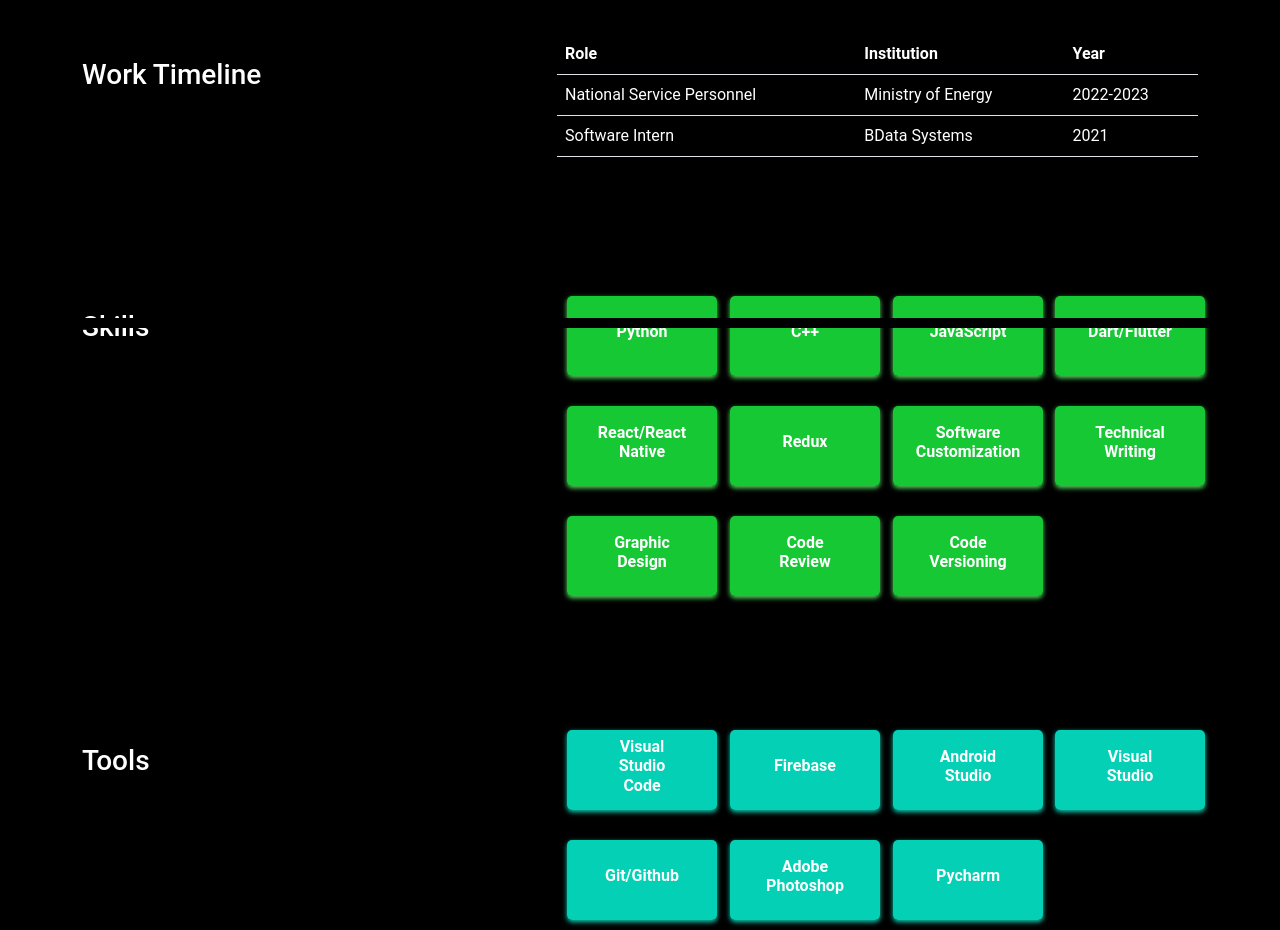
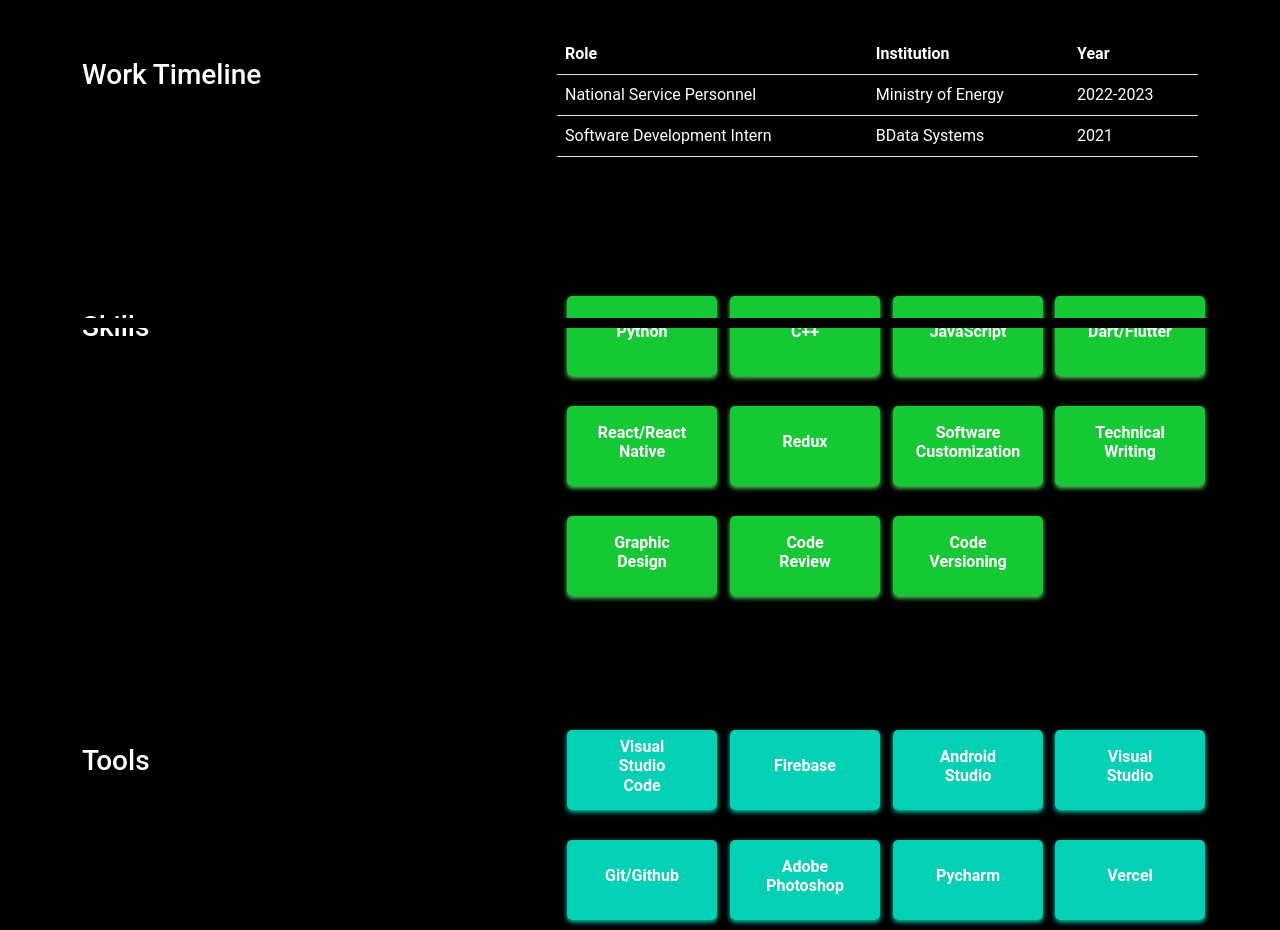
Before and after one commit to Aquarius-blake/portfolio, a React (Create React App) app: page /about in a window 1280 px wide. Shown: the part 472-1402 px from the top of the page. Built offline with nearby package versions, Linux system fonts and the light colour scheme.

Commit message:
update content_option.js

```diff
--- a/src/content_option.js
+++ b/src/content_option.js
@@ -38,7 +38,7 @@ const worktimeline = [
         date: "2022-2023",
     },
     {
-        jobtitle: "Software Intern",
+        jobtitle: "Software Development Intern",
         where: "BData Systems",
         date: "2021",
     },
@@ -109,6 +109,9 @@ const tools =[
     },
     {
         name: "Pycharm",
+    },
+    {
+        name: "Vercel",
     },
 ];
 
```
